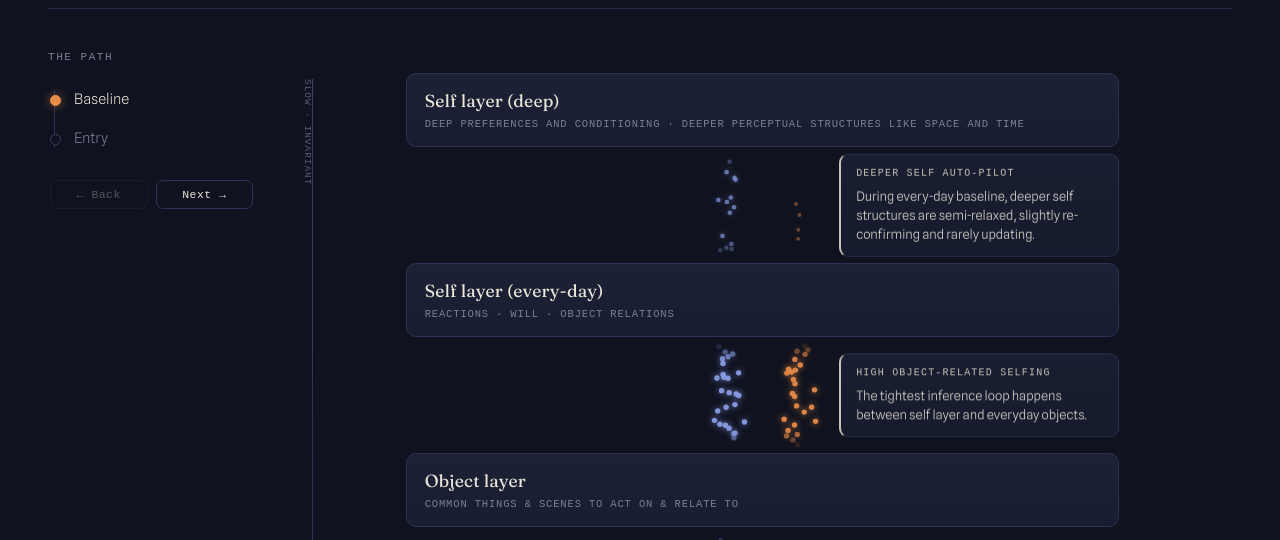
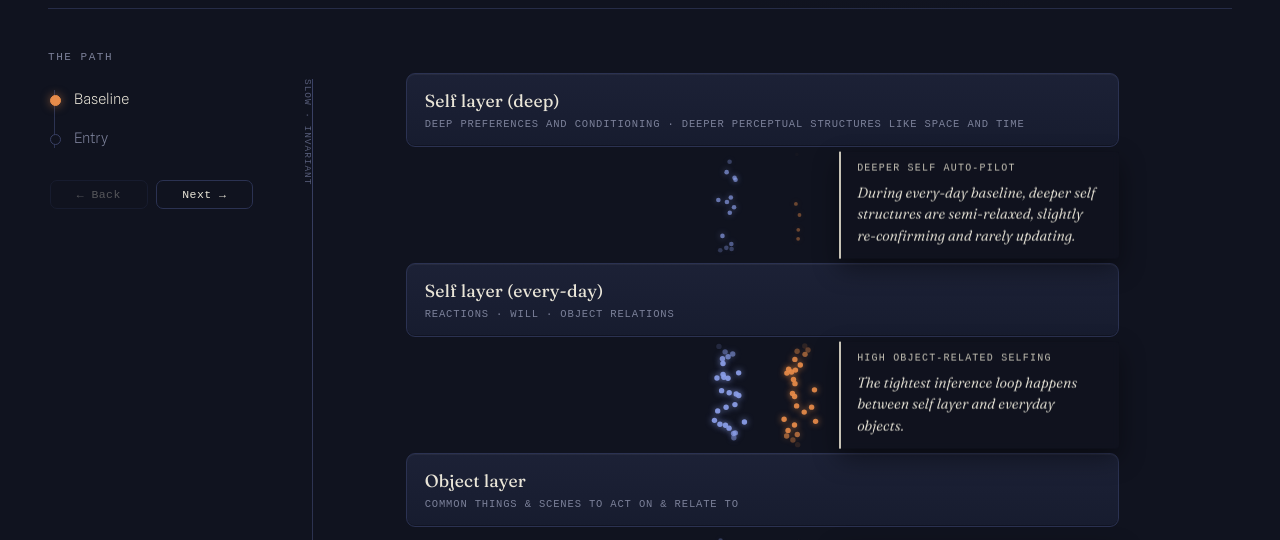
Before and after one commit to bjoernwe/actinf-soi-visualization, a plain HTML site: page insight-inference.html in a window 1280 px wide. Shown: the part 231-771 px from the top of the page. Drawn offline with Linux system fonts and the light colour scheme; a web font is replaced by a local one.

Commit message:
Change comment style

```diff
--- a/insight-inference.css
+++ b/insight-inference.css
@@ -77,9 +77,14 @@ nav.rail { position: sticky; top: 24px; }
 canvas#flow { position: absolute; inset: 0; width: 100%; height: 100%; }
 .tier {
   position: absolute; left: 12%; width: 76%;
-  background: linear-gradient(180deg, var(--card), #181d31);
-  border: 1px solid var(--card-edge); border-radius: 10px;
+  background: linear-gradient(180deg, var(--card), #171c2f);
+  border: 1px solid var(--card-edge); border-radius: 9px;
   padding: 13px 18px 14px; z-index: 2;
+  /* structure is etched into the plane, not floating above it: an inset
+     top highlight + bottom shade seats each tier into the substrate, the
+     opposite of the comment layer's drop-shadowed float. */
+  box-shadow: inset 0 1px 0 rgba(233,229,216,.05),
+              inset 0 -1px 0 rgba(0,0,0,.28);
 }
 .tier h3 { font-family: "Fraunces", serif; font-weight: 430; font-size: 17.5px; letter-spacing: .01em; }
 .tier .sub { font-family: "Spline Sans Mono", monospace; font-size: 10.5px; color: var(--muted); letter-spacing: .08em; text-transform: uppercase; margin-top: 2px; }
@@ -88,32 +93,60 @@ canvas#flow { position: absolute; inset: 0; width: 100%; height: 100%; }
 #tier-object    { top: 404px; }
 #tier-sense     { top: 594px; }
 /* ---------- comment slots ----------
-   Comments annotate the streams, so the accent edge always faces inward,
-   toward the stream: pin-left for a box sitting to the stream's right,
-   pin-right for one to its left (both set from live geometry in JS). The
-   accent is a neutral note colour, not tied to the pred/err streams, since a
-   single comment may speak to both. */
+   Root-text vs commentary. The tiers are the fixed structure of the model,
+   set in type and etched into the page; a comment is the stage-dependent
+   gloss — a translucent, drop-shadowed note that floats above the plane, is
+   voiced in italic serif, and arrives fresh for each stage. It carries no
+   enclosing box: a single inward rule is its whole frame, so it can never be
+   mistaken for a structural tier. That rule always faces the stream (pin-left
+   for a box to the stream's right, pin-right for one to its left, both set
+   from live geometry in JS). Its colour is neutral, tied to neither stream,
+   since a single comment may speak to both. */
 .comments { position: absolute; inset: 0; z-index: 3; pointer-events: none; }
 .comments .comment { pointer-events: auto; }
 .comment {
   position: absolute; z-index: 3;
   transform: translateY(-50%);
   max-width: 300px;
-  padding: 11px 15px 12px;
-  background: linear-gradient(180deg, rgba(28,33,54,.82), rgba(24,29,49,.82));
-  border: 1px solid var(--card-edge);
-  border-radius: 9px;
-  backdrop-filter: blur(2px);
+  padding: 9px 16px 11px;
+  background: rgba(16,19,31,.5);
+  border-radius: 3px;
+  box-shadow: 0 10px 26px rgba(0,0,0,.42);
+  backdrop-filter: blur(3px);
 }
-.comment.pin-left  { border-left:  2px solid var(--comment-accent); }
-.comment.pin-right { border-right: 2px solid var(--comment-accent); }
+/* the inward rule is the only edge; the note sits flush against it (square
+   corners on that side) and stays soft on the outer side. */
+.comment.pin-left  {
+  border-left: 2.5px solid var(--comment-accent);
+  border-top-left-radius: 0; border-bottom-left-radius: 0;
+}
+.comment.pin-right {
+  border-right: 2.5px solid var(--comment-accent);
+  border-top-right-radius: 0; border-bottom-right-radius: 0;
+}
 .comment .comment-tag {
   font-family: "Spline Sans Mono", monospace;
   font-size: 10px; letter-spacing: .12em; text-transform: uppercase;
-  margin-bottom: 5px;
+  margin-bottom: 6px;
   color: var(--comment-accent);
 }
-.comment p { font-size: 13px; line-height: 1.46; color: var(--vellum); }
+/* the explaining voice — italic serif, echoing the H1's "hierarchical
+   inference"; set apart from the tiers' roman-serif titles. */
+.comment p {
+  font-family: "Fraunces", serif;
+  font-style: italic; font-weight: 340;
+  font-size: 14.5px; line-height: 1.5; color: var(--vellum);
+}
+
+/* Comments are rebuilt on every stage change, so this entrance replays each
+   time: the commentary settles in anew while the structure stays put. */
+@media (prefers-reduced-motion: no-preference) {
+  .comment { animation: commentIn .42s cubic-bezier(.2,.7,.2,1) both; }
+  @keyframes commentIn {
+    from { opacity: 0; transform: translateY(calc(-50% + 5px)); filter: blur(2px); }
+    to   { opacity: 1; transform: translateY(-50%);             filter: blur(0);   }
+  }
+}
 
 .stream-label {
   position: absolute; bottom: 6px; left: 0; right: 0; text-align: center;
```
